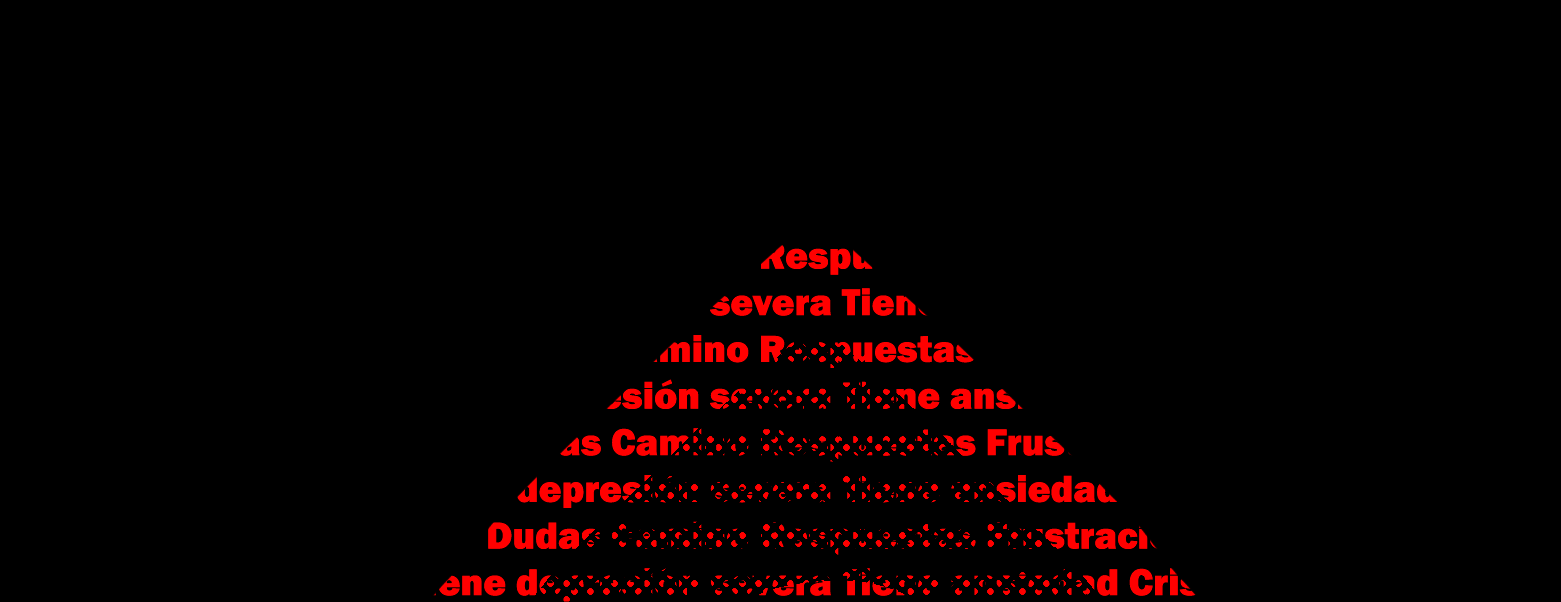
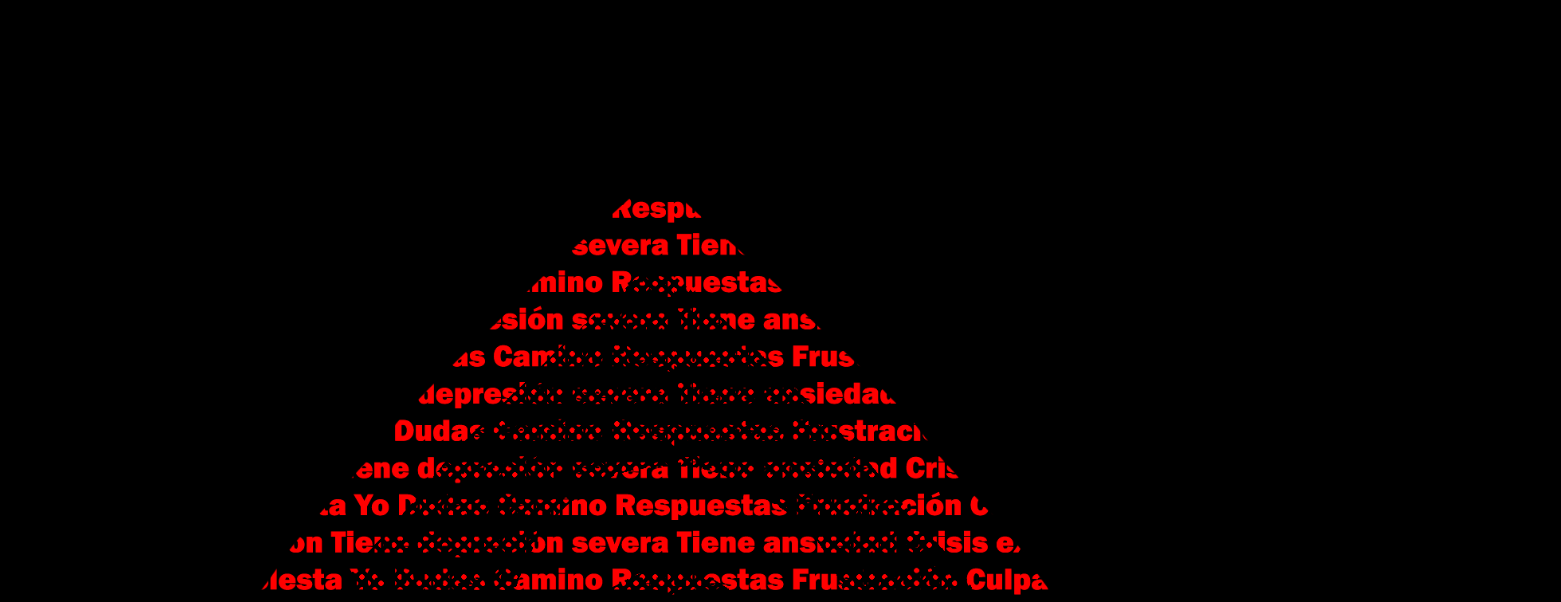
Before and after one commit to TejedaMH/meum_affectum, a plain HTML site: page meum_affectum/Encontrarme.html in a window 1280 px wide. Shown: the part 118-720 px from the top of the page, 1561 px wide, since content can reach past the window. Drawn offline with Linux system fonts and the light colour scheme.

Commit message:
Update Encontrarme.html

```diff
--- a/meum_affectum/Encontrarme.html
+++ b/meum_affectum/Encontrarme.html
@@ -17,7 +17,7 @@
         <h2 style="color: rgb(252, 67, 67); text-align: center;">Mauricio</h2>
     </header>
     <div style="text-align: center;">
-        <img src="assets/Encontrarme.png" alt="Encontarme">
+        <img src="assets/Encontrarme.png" alt="Encontarme" style= "width:100%;">
     </div>
 
     <div id="Capitulo1" class="dos-columnas">
```
